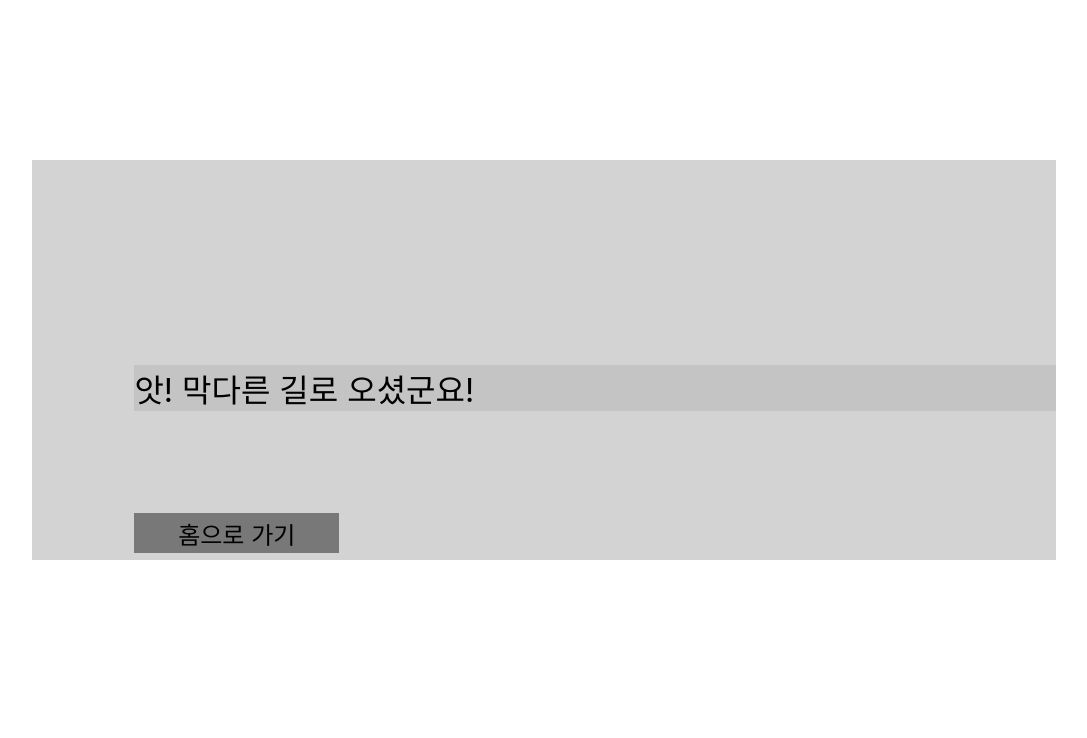
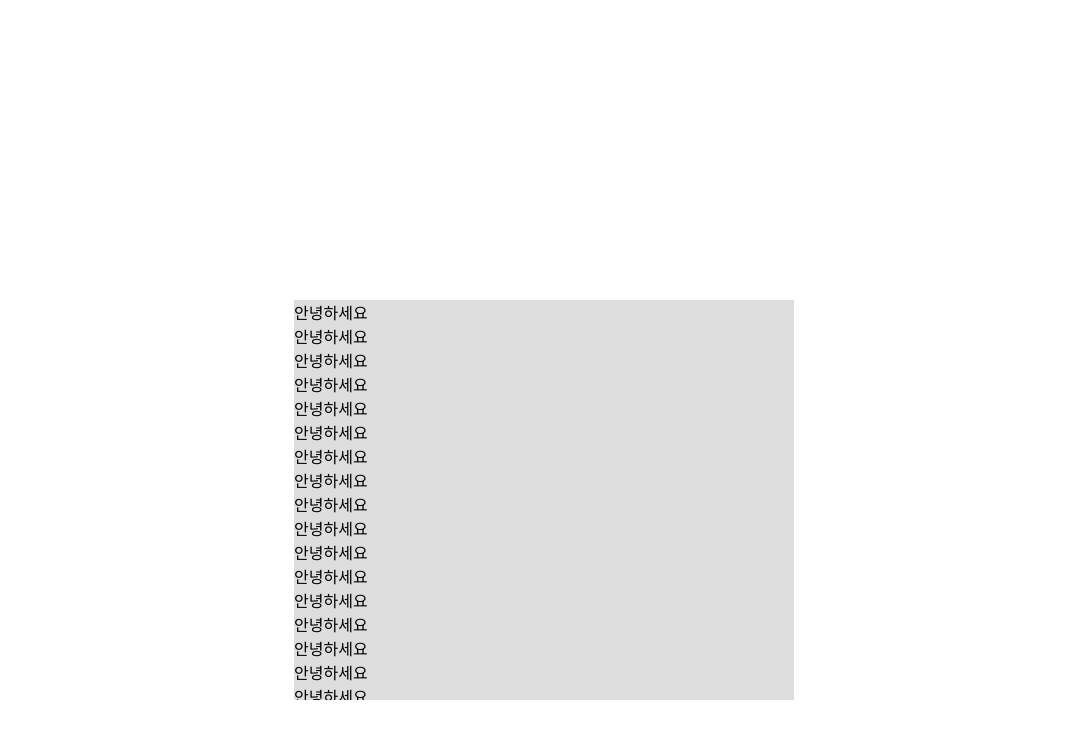
Before and after one commit to hh99-Final-Project/bluemoonFE, a React (Create React App) app: page /scroll in a window 1280 px wide. Shown: the top 738 px of the page, without its empty margins (96-1183 px from the left). Built offline with nearby package versions, Linux system fonts and the light colour scheme; no server answers.

Commit message:
fix: 무한스크롤 중 스크롤 바닥 감지 test 추가

```diff
--- /dev/null
+++ b/src/pages/TestScroll.js
@@ -0,0 +1,52 @@
+import React, { useEffect, useRef } from "react";
+import styled from "styled-components";
+
+
+const TestScroll = () => {
+
+    let array = new Array(25).fill("안녕하세요");
+    const boxRef = useRef();
+
+    const detectScroll = (e) => {
+        if(e.target.scrollTop + e.target.clientHeight >= e.target.scrollHeight) {
+            //바닥에 닿았음
+            // 여기서 paging api 요청
+            console.log("야호 바닥이다")
+        }
+
+    }
+
+
+    return (
+        <Container>
+            <ScrollContainer
+                ref={boxRef}
+                onScroll={detectScroll}>
+                {
+                    array.map((t, idx) => {
+                        return (
+                            <div key={idx}>{t}</div>
+                        )
+                    })
+                }
+
+            </ScrollContainer>
+        </Container>
+    )
+}
+
+export default TestScroll;
+
+
+const Container = styled.div`
+  margin: 300px auto 0;
+  width: 500px;
+  height: 400px;
+  background-color: #DDDDDD;
+`;
+const ScrollContainer = styled.div`
+  width: 100%;
+  height: 100%;
+  overflow: auto;
+
+`
--- a/src/shared/App.js
+++ b/src/shared/App.js
@@ -14,6 +14,7 @@ import MyPage from "../pages/MyPage";
 import { Notifications } from "../components/common";
 import NotFound from "../pages/NotFound";
 import Lottery from "../pages/Lottery";
+import TestScroll from "../pages/TestScroll";
 import { getCookie } from "../utils/cookie";
 import { userApi } from "../apis/userApi";
 import { useDispatch } from "react-redux";
@@ -42,10 +43,10 @@ function App() {
                 <Route path="/chat/:id" element={<ChatDetail />} />
                 <Route path="/chatlist" element={<ChatList />} />
                 <Route path="/mypage" element={<MyPage />} />
-                {/* <Route path="/mypage/temp" element={<MyTempPage />} /> */}
                 <Route path="/alert" element={<Notifications />} />
                 <Route path="/lottery" element={<Lottery />} />
                 <Route path={"*"} element={<NotFound />} />
+                <Route path="/scroll" element={<TestScroll />} />
             </Routes>
         </QueryClientProvider>
     );
```
